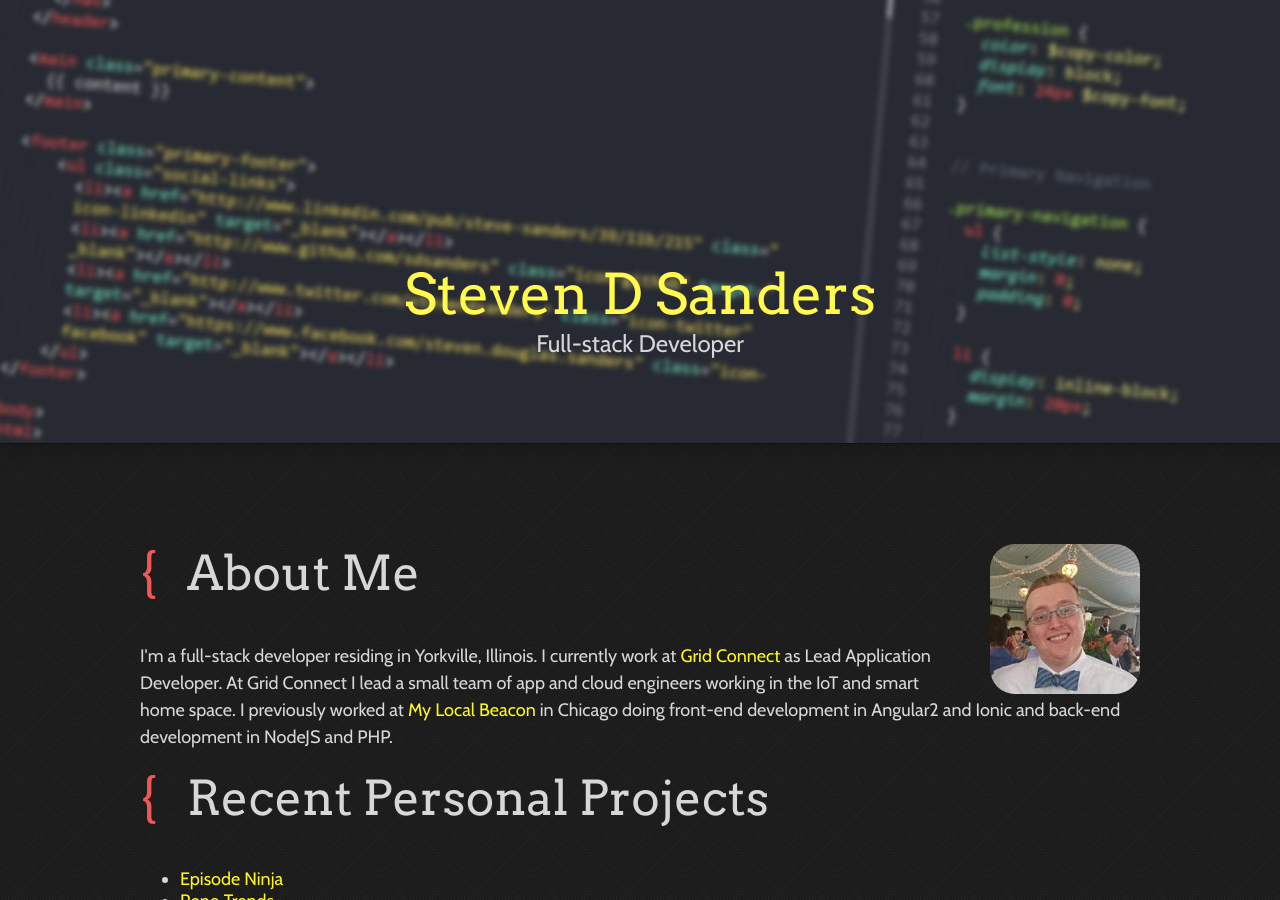
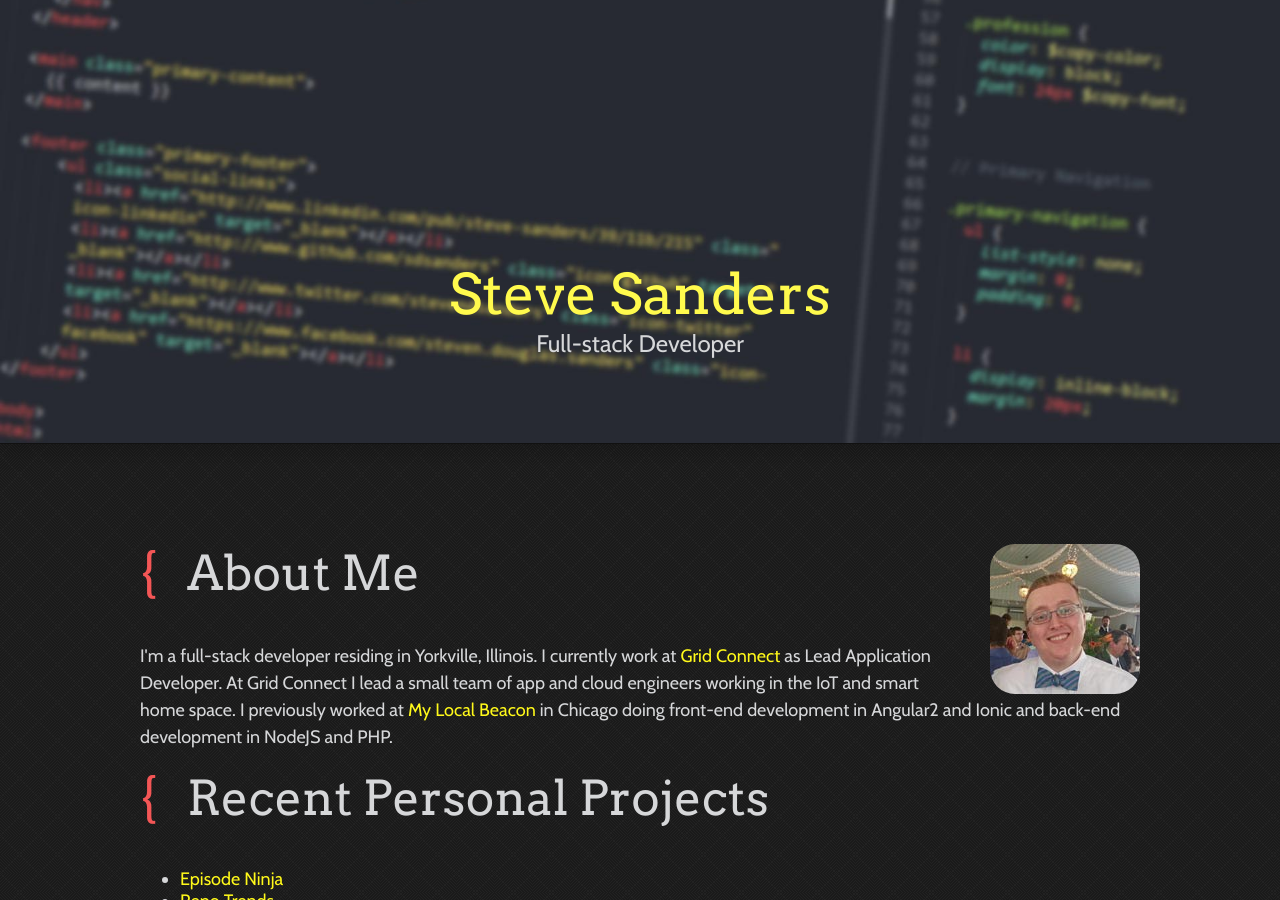
Before and after one commit to sdsanders/portfolio, a Jekyll site: the page built from index.html, in a window 1280 px wide and 900 px high, scrolled down 456 px. Built offline with Jekyll 4.4.1, drawn with Linux system fonts in a browser that asks for light colours; some web fonts are replaced; Markdown is read by kramdown in place of the engine named in the settings.

Commit message:
Change name

```diff
--- a/_layouts/default.html
+++ b/_layouts/default.html
@@ -16,7 +16,7 @@
 
   <header class="primary-header">
     <div class="header-interior">
-      <h1 class="site-title">Steven D Sanders <span class="profession">Full-stack Developer</span></h1>
+      <h1 class="site-title">Steve Sanders <span class="profession">Full-stack Developer</span></h1>
     </div>
   </header>
 
--- a/index.html
+++ b/index.html
@@ -1,5 +1,5 @@
 ---
-title: Steven D. Sanders - Front-End Developer
+title: Steve Sanders - Full-stack Developer
 layout: default
 published: true
 ---
```
